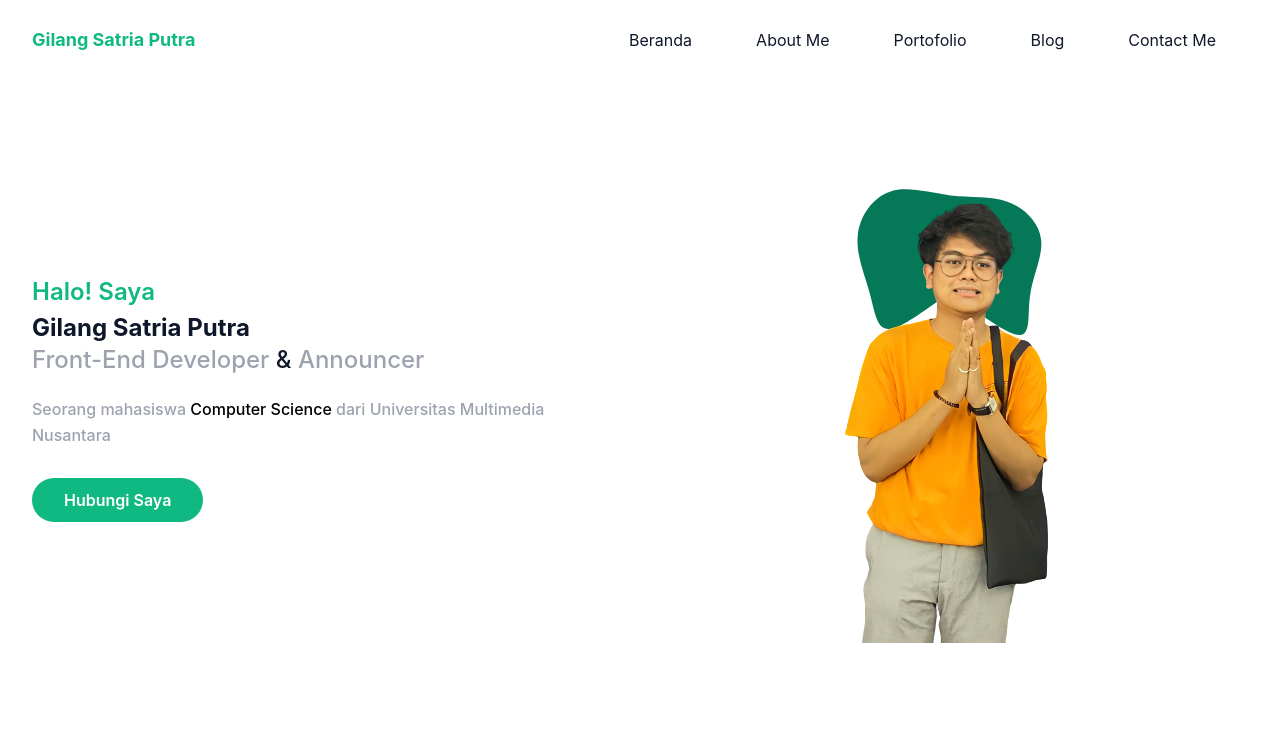
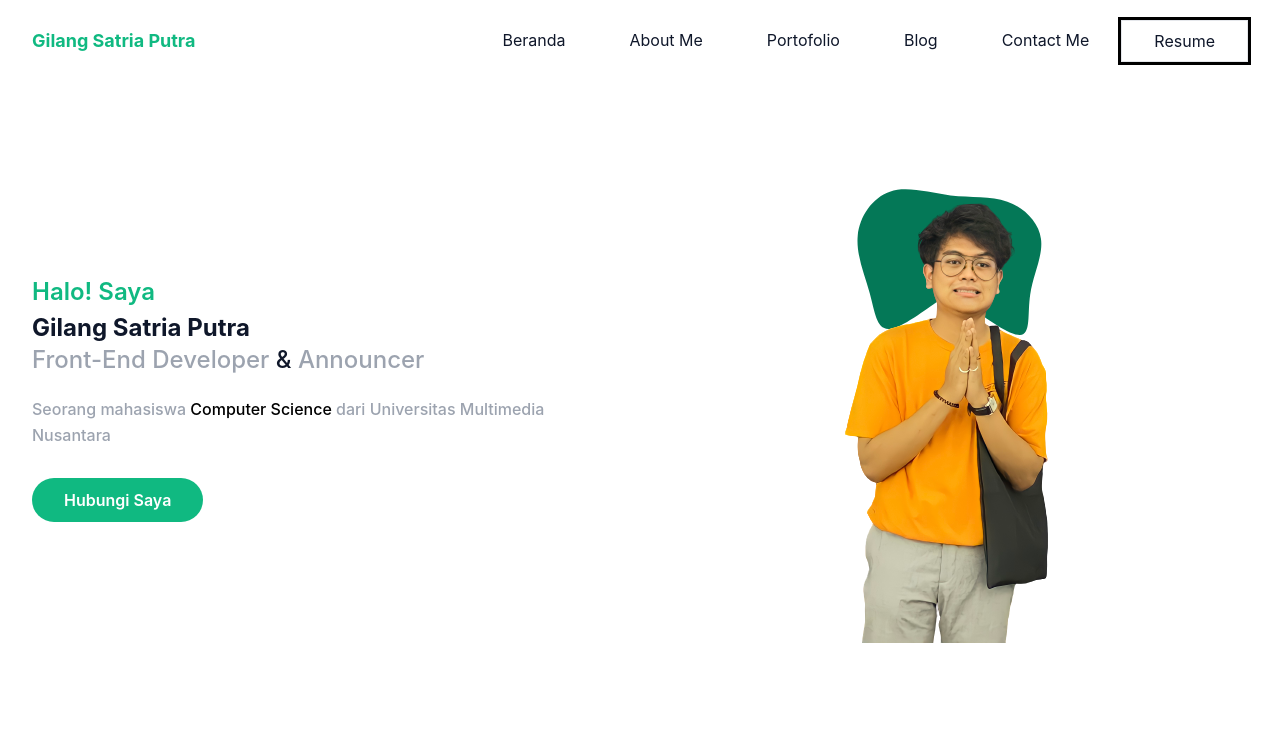
Before and after one commit to gapeee20/My-Portofolio, a website: page index.html in a window 1280 px wide. Shown: the top 736 px of the page. Drawn offline with Linux system fonts and the light colour scheme.

Commit message:
Adding Button for download Resume

```diff
--- a/index.html
+++ b/index.html
@@ -47,6 +47,10 @@
                             <li class="group">
                                 <a href="#contact"
                                     class="text-base text-dark py-2 mx-8 flex group-hover:text-primary">Contact Me</a>
+                            </li>
+                            <li class="group border outline hover:bg-primary ">
+                                <a href="public/file/CV_Gilang_Satria_Putra.pdf" target="_blank" download="CV_Gilang_Satria_Putra.pdf"
+                                    class="text-base text-dark py-2 mx-8 flex group-hover:text-dark">Resume</a>
                             </li>
                         </ul>
                     </nav>
```
Also changed, not shown: public/css/style.css, 1 other file.
